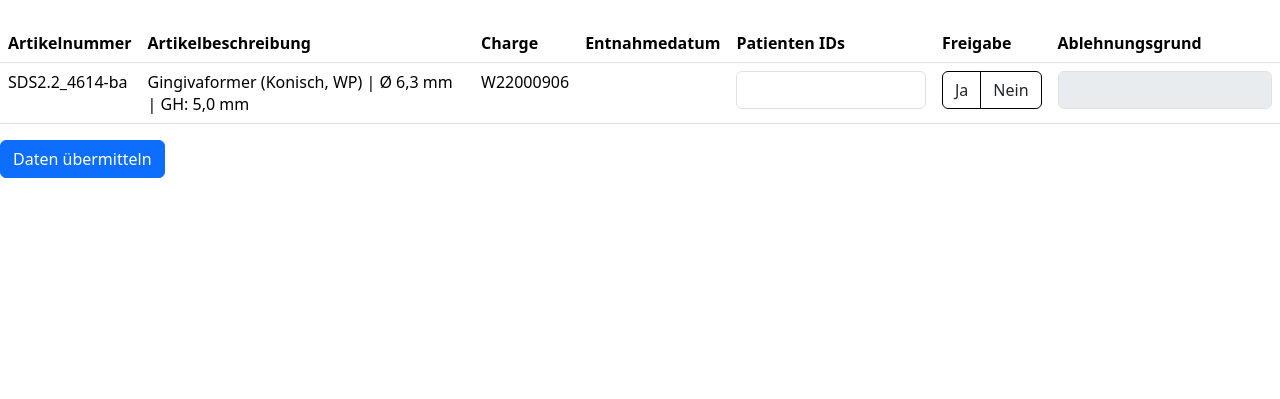
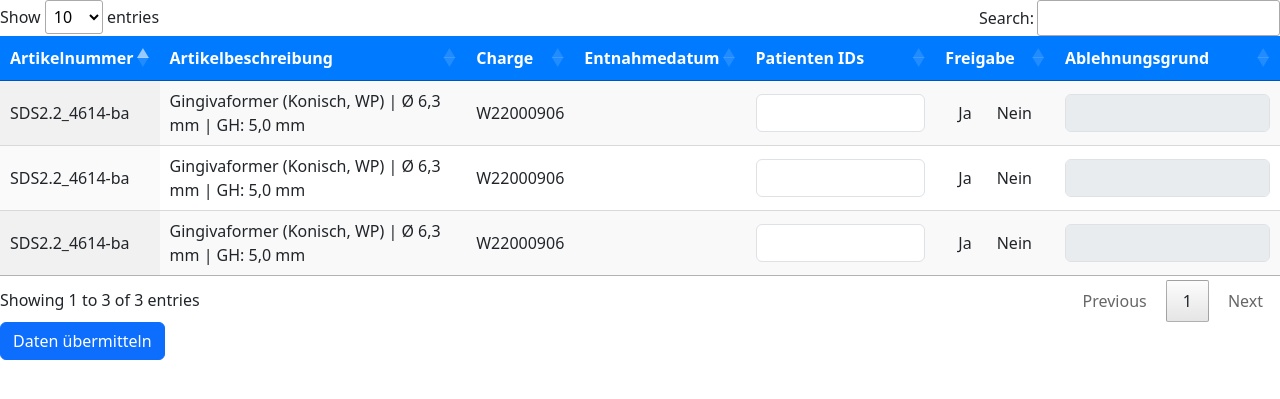
Before and after one commit to yedhukrishnaG/django, a Django app: page /newreport/ in a window 1280 px wide. Shown: the top 399 px of the page. Run offline with Django 4.2, Linux system fonts and the light colour scheme; some libraries are stand-ins or nearby versions.

Commit message:
tab sizes

```diff
--- a/django/hello_django/templates/newreport.html
+++ b/django/hello_django/templates/newreport.html
@@ -1,16 +1,46 @@
-{% load bootstrap5 %}
-{% bootstrap_css %}
-{% bootstrap_javascript %}
+<!DOCTYPE html>
+<html lang="en">
+<head>
+    <meta charset="UTF-8">
+    <meta name="viewport" content="width=device-width, initial-scale=1.0">
+    <title>Implify Connect</title>
+    <!-- Bootstrap CSS -->
+    <link href="https://cdn.jsdelivr.net/npm/bootstrap@5.3.0-alpha1/dist/css/bootstrap.min.css" rel="stylesheet">
+    <!-- jQuery -->
+    <script src="https://code.jquery.com/jquery-3.6.0.min.js"></script>
+    <!-- Bootstrap JS -->
+    <script src="https://cdn.jsdelivr.net/npm/bootstrap@5.3.0-alpha1/dist/js/bootstrap.bundle.min.js"></script>
+    <!-- DataTables CSS -->
+    <link rel="stylesheet" type="text/css" href="https://cdn.datatables.net/1.11.5/css/jquery.dataTables.css">
+    <!-- DataTables JS -->
+    <script type="text/javascript" charset="utf8" src="https://cdn.datatables.net/1.11.5/js/jquery.dataTables.js"></script>
+</head>
 
 <style>
-    .toggle-input {
-        border: 1px solid black;
+    /* Custom CSS for blue table header */
+    .table-header-blue th {
+        background-color: #007bff; /* Blue color */
+        color: white; /* Text color */
+    }
+    /* Custom CSS for vertical line */
+    .vertical-line {
+        border-right: 2px solid #0d6efd;
+        height: 600px;
+    }
+
+    .shifted-row {
+        margin-top: 5%;
+    }
+
+    .text-data{
+        text-align: left;
     }
 </style>
 
+<body>
     <form method="post" id="approvalForm">
-    <table class="table mt-4 table-header-blue">
-        <thead>
+        <table id="example" class="display">
+            <thead class="table-header-blue">
                 <tr>
                     <th>Artikelnummer</th>
                     <th>Artikelbeschreibung</th>
@@ -22,6 +52,35 @@
                 </tr>
             </thead>
             <tbody>
+                <!-- Table body content goes here -->
+                <tr>
+                    <td>SDS2.2_4614-ba</td>
+                    <td>Gingivaformer (Konisch, WP) | Ø 6,3 mm | GH: 5,0 mm</td>
+                    <td>W22000906</td>
+                    <td></td>
+                    <td><input type="text" class="form-control" maxlength="10"></td>
+                    <td>
+                        <div class="btn-group" role="group" aria-label="Freigabe">
+                            <button type="button" class="btn toggle-input" value="1">Ja</button>
+                            <button type="button" class="btn toggle-input" value="2">Nein</button>
+                        </div>
+                    </td>
+                    <td><input type="text" id="row1" class="form-control" maxlength="10" disabled></td>
+                </tr>
+                <tr>
+                    <td>SDS2.2_4614-ba</td>
+                    <td>Gingivaformer (Konisch, WP) | Ø 6,3 mm | GH: 5,0 mm</td>
+                    <td>W22000906</td>
+                    <td></td>
+                    <td><input type="text" class="form-control" maxlength="10"></td>
+                    <td>
+                        <div class="btn-group" role="group" aria-label="Freigabe">
+                            <button type="button" class="btn toggle-input" value="1">Ja</button>
+                            <button type="button" class="btn toggle-input" value="2">Nein</button>
+                        </div>
+                    </td>
+                    <td><input type="text" id="row1" class="form-control" maxlength="10" disabled></td>
+                </tr>
                 <tr>
                     <td>SDS2.2_4614-ba</td>
                     <td>Gingivaformer (Konisch, WP) | Ø 6,3 mm | GH: 5,0 mm</td>
@@ -42,7 +101,10 @@
     </form>
 
     <script>
-    // Get all toggle-input buttons
+        $(document).ready(function () {
+            $('#example').DataTable();
+        });
+
         var toggleButtons = document.querySelectorAll('.toggle-input');
         // Get the input field
         var inputField = document.getElementById('row1');
@@ -75,3 +137,6 @@
             });
         });
     </script>
+
+</body>
+</html>
```
Lines whose indentation alone changed are shown as unchanged.
